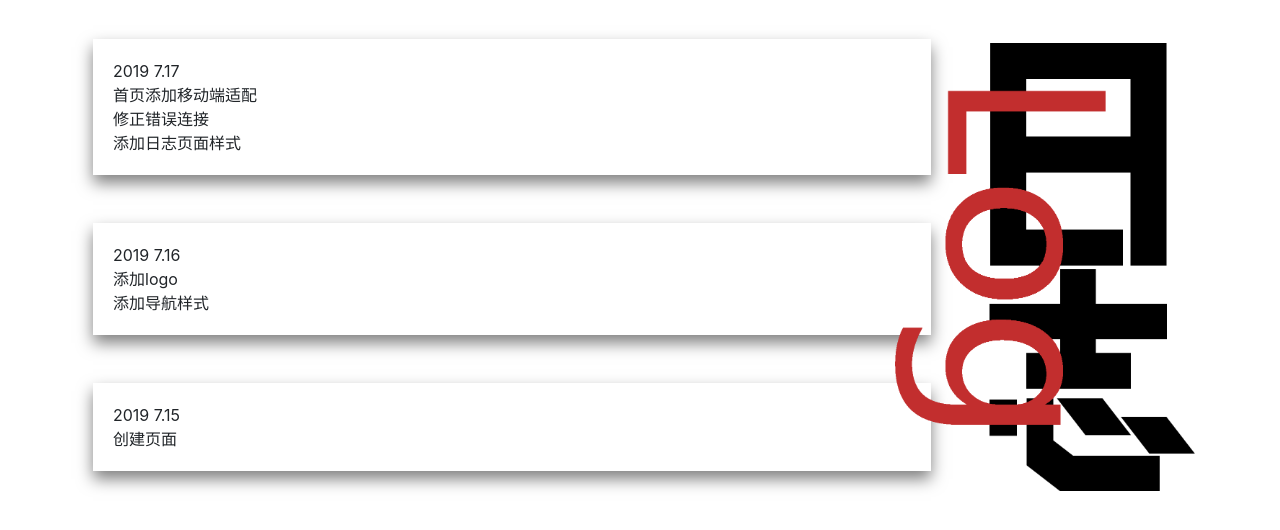
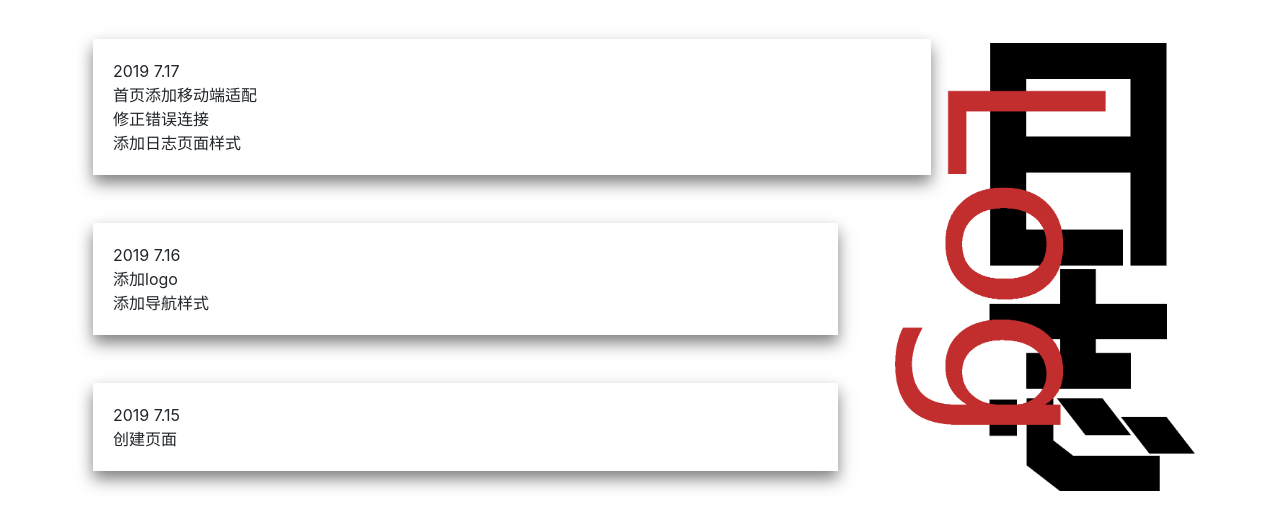
Before and after one commit to liangacg/dagon.github.io, a plain HTML site: page log.html in a window 1280 px wide. Shown: the part 186-716 px from the top of the page. Drawn offline with nearby package versions, Linux system fonts and the light colour scheme.

Commit message:
Update log.html

```diff
--- a/log.html
+++ b/log.html
@@ -48,14 +48,14 @@
 			</div>
 		</div>
 		<div class="row ml-2 mt-5 ">
-			<div class="col-9 content ">
+			<div class="col-8 content ">
 				<p>2019 <span>7.16</span></p>
 				<p>添加logo</p>
 				<p>添加导航样式</p>
 			</div>
 		</div>
 		<div class="row ml-2 mt-5 ">
-			<div class="col-9 content ">
+			<div class="col-8 content ">
 				<p>2019 <span>7.15</span></p>
 				<p>创建页面</p>
 			</div>
```
